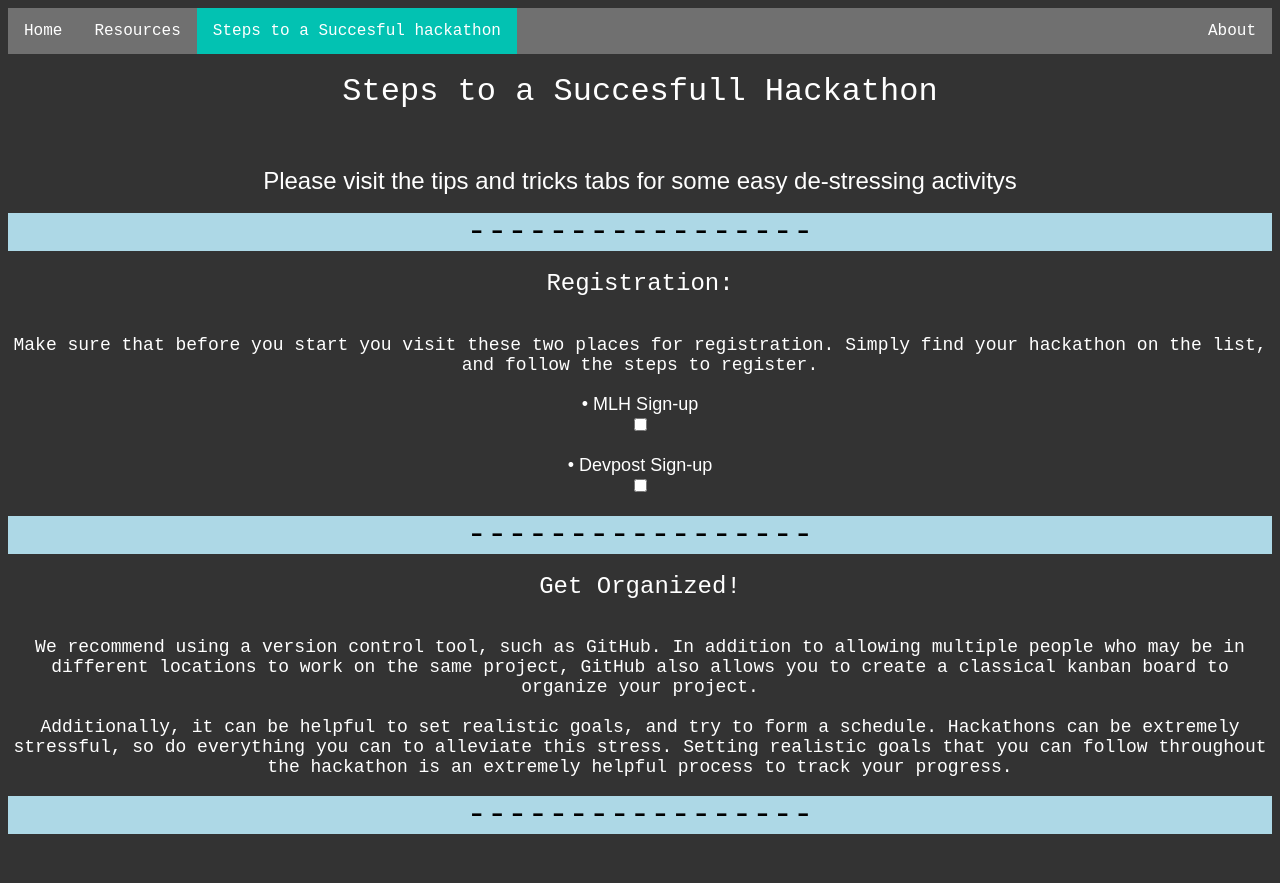
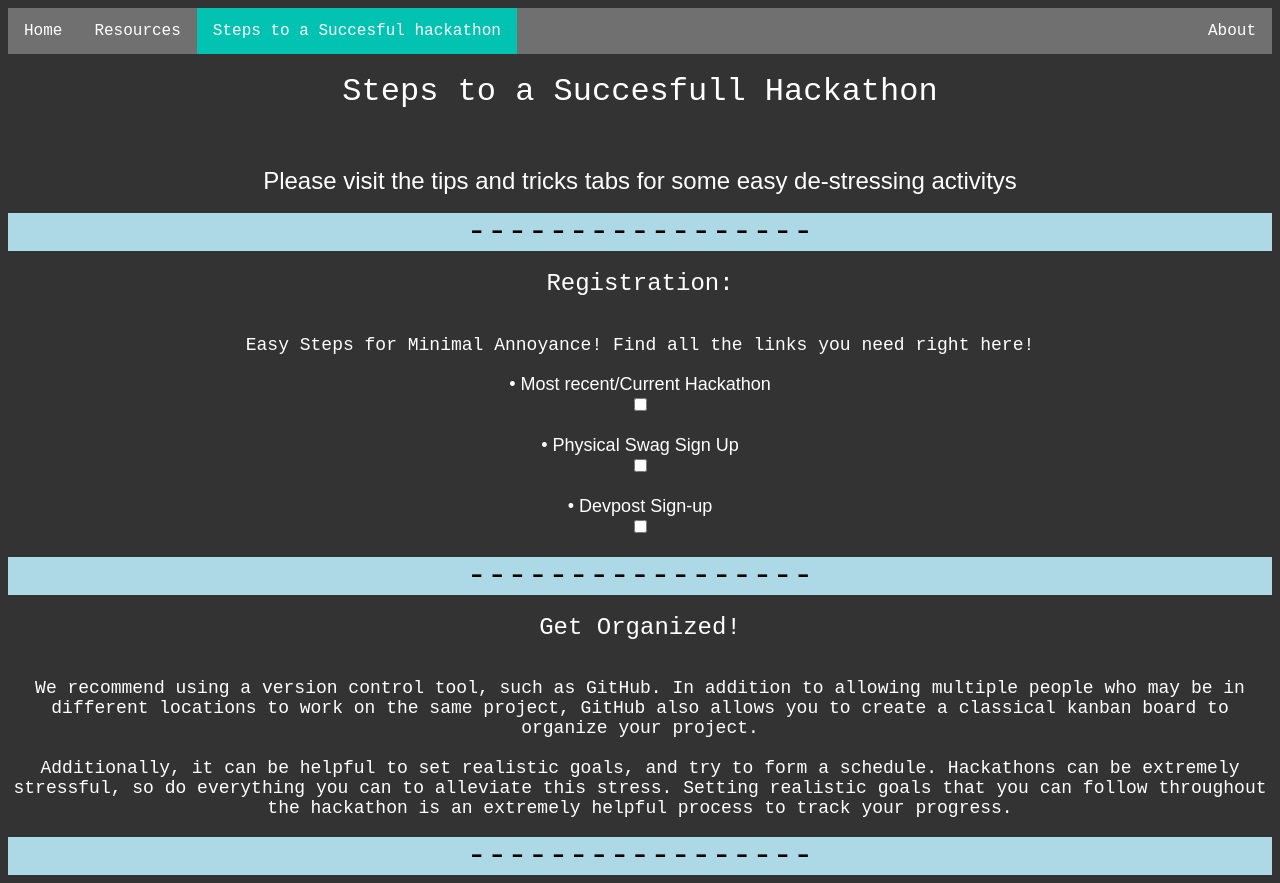
Before and after one commit to alecSull/EasyMLH, a plain HTML site: page steps.html in a window 1280 px wide. Before the commit the page ends 842 px from the top, so only its background shows below. Drawn offline with Linux system fonts and the light colour scheme.

Commit message:
Change links

```diff
--- a/steps.html
+++ b/steps.html
@@ -1,7 +1,7 @@
 <!DOCTYPE html>
 
 <html>
-    <!-- setup shit -->
+<!-- setup shit -->
 <link rel="stylesheet" type="text/css" href="styles.css">
 <title>Steps to a succesfull hackathon</title>
 
@@ -9,7 +9,7 @@
     <li><a href="index.html">Home</a></li>
     <li><a href="resources.html">Resources</a></li>
     <li><a class="active" href="steps.html">Steps to a Succesful hackathon</a></li>
-    <li style="float:right"><a  href="about.html">About</a></li>
+    <li style="float:right"><a href="about.html">About</a></li>
 </ul>
 
 <div class="tipsHeader">
@@ -29,11 +29,14 @@
 </div>
 
 <div class="stepList">
-    Make sure that before you start you visit these two places for registration.
-    Simply find your hackathon on the list, and follow the steps to register.
+    Easy Steps for Minimal Annoyance! Find all the links you need right here!
 
-    <a class="stepLink" href="https://mlh.io/seasons/2021/events" target="_blank">• MLH Sign-up</a>
+    <a class="stepLink" href="https://hackp.ac/SummerLeague" target="_blank">• Most recent/Current Hackathon</a>
     <input type="checkbox">
+
+    <a class="stepLink" href="https://hackp.ac/SLCheckIn" target="_blank">• Physical Swag Sign Up</a>
+    <input type="checkbox">
+
     <a class="stepLink" href="https://devpost.com/hackathons" target="_blank">• Devpost Sign-up</a>
     <input type="checkbox">
 
@@ -50,17 +53,11 @@
 </div>
 
 <div class="stepList">
-    We recommend using a version control tool, such as GitHub.  In addition to
-    allowing multiple people who may be in different locations to work on the same project, GitHub
-    also allows you to create a classical kanban board to organize your project.
+    We recommend using a version control tool, such as GitHub. In addition to allowing multiple people who may be in different locations to work on the same project, GitHub also allows you to create a classical kanban board to organize your project.
 
     <br>
-    <br>
-
-    Additionally, it can be helpful to set realistic goals, and try to form a schedule.
-    Hackathons can be extremely stressful, so do everything you can to alleviate this stress.
-    Setting realistic goals that you can follow throughout the hackathon is an extremely helpful
-    process to track your progress.
+    <br> Additionally, it can be helpful to set realistic goals, and try to form a schedule. Hackathons can be extremely stressful, so do everything you can to alleviate this stress. Setting realistic goals that you can follow throughout the hackathon
+    is an extremely helpful process to track your progress.
 </div>
 
 <div class="border">
```
